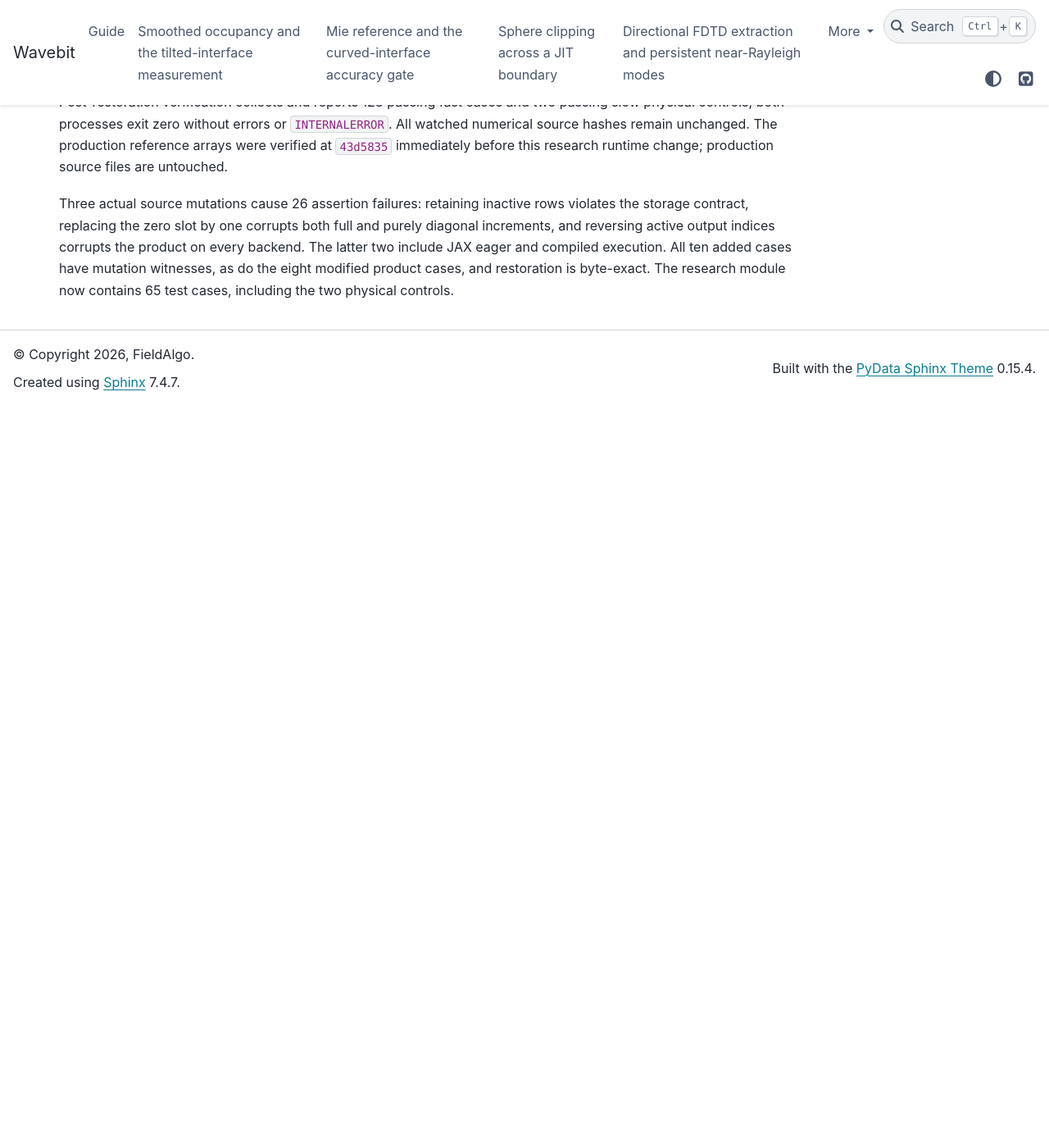
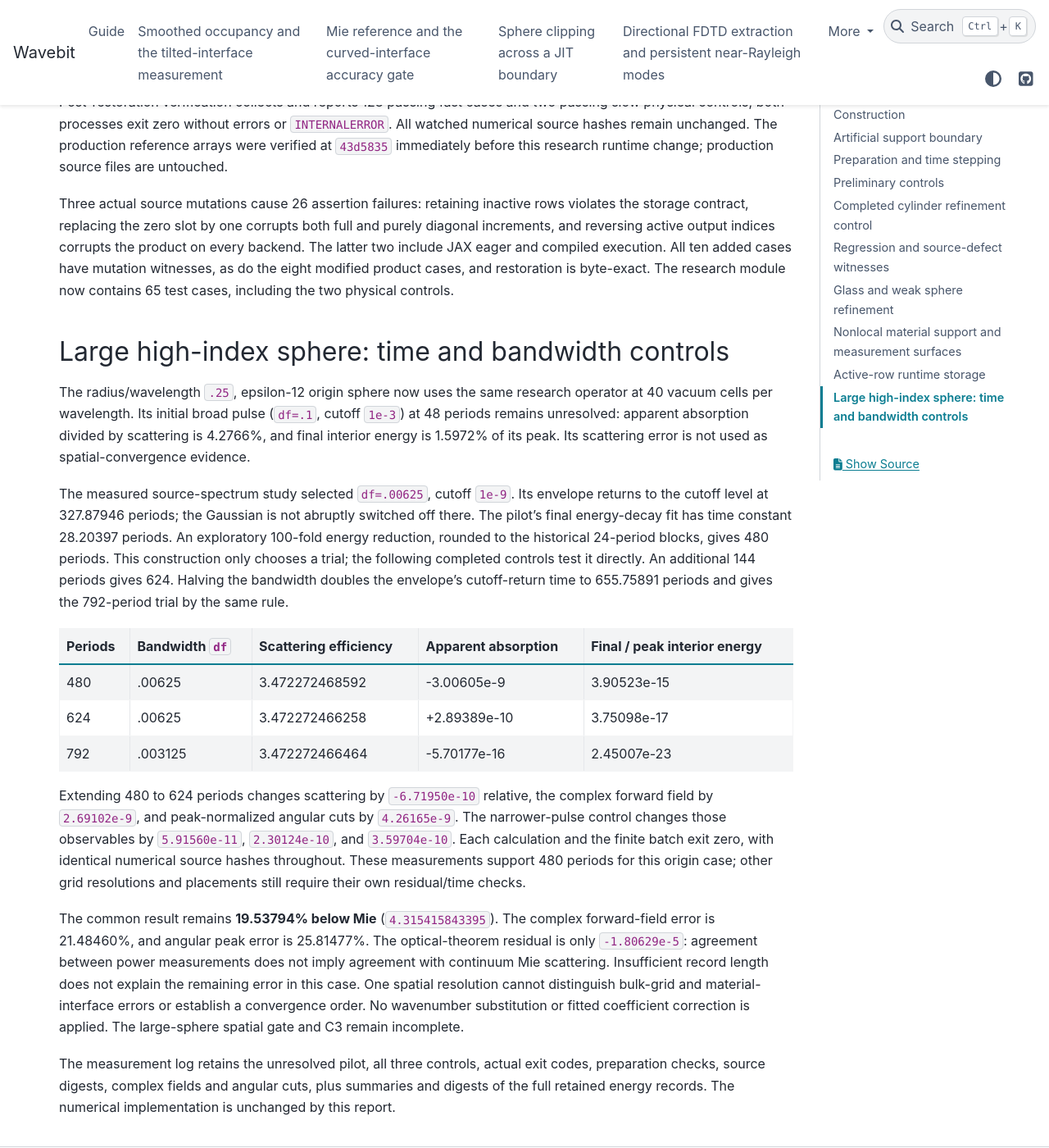
Before and after one commit to fieldalgo/wavebit, a Sphinx documentation site: the page built from docs/fd-symmetric-stencil.md, in a window 1280 px wide and 1400 px high, scrolled down 6824 px. Shown: the whole window at 82% size. Built offline with Sphinx 7.4.7 and the PyData theme 0.15.4, drawn with Linux system fonts in a browser that asks for light colours; before the commit the page ends 7319 px from its top, so only the background shows below that.

Commit message:
Record high-index sphere time and bandwidth controls
Retain the unresolved broad-pulse pilot and three completed narrow-pulse
measurements, including actual exits, source hashes, complex fields,
angular cuts and energy summaries. Confirm time and bandwidth agreement
for the 40-cell origin while preserving its 19.53794 percent Mie error.
Do not infer a spatial convergence order or C3 pass from these controls.

Documentation checks collect and report 65 passing cases with exit zero.
The numerical implementation is unchanged.

Co-Authored-By: Codex <codex@openai.com>

```diff
--- a/docs/fd-symmetric-stencil.md
+++ b/docs/fd-symmetric-stencil.md
@@ -341,3 +341,49 @@ corrupts the product on every backend. The latter two include JAX eager and
 compiled execution. All ten added cases have mutation witnesses, as do the
 eight modified product cases, and restoration is byte-exact. The research
 module now contains 65 test cases, including the two physical controls.
+
+## Large high-index sphere: time and bandwidth controls
+
+The radius/wavelength `.25`, epsilon-12 origin sphere now uses the same
+research operator at 40 vacuum cells per wavelength. Its initial broad pulse
+(`df=.1`, cutoff `1e-3`) at 48 periods remains unresolved: apparent absorption
+divided by scattering is 4.2766%, and final interior energy is 1.5972% of its
+peak. Its scattering error is not used as spatial-convergence evidence.
+
+The measured source-spectrum study selected `df=.00625`, cutoff `1e-9`.
+Its envelope returns to the cutoff level at 327.87946 periods; the Gaussian
+is not abruptly switched off there. The pilot's final energy-decay fit has
+time constant 28.20397 periods. An exploratory 100-fold energy reduction,
+rounded to the historical 24-period blocks, gives 480 periods. This construction
+only chooses a trial; the following completed controls test it directly.
+An additional 144 periods gives 624. Halving the bandwidth doubles the envelope's
+cutoff-return time to 655.75891 periods and gives the 792-period trial by the same rule.
+
+| Periods | Bandwidth `df` | Scattering efficiency | Apparent absorption | Final / peak interior energy |
+| --- | --- | --- | --- | --- |
+| 480 | .00625 | 3.472272468592 | -3.00605e-9 | 3.90523e-15 |
+| 624 | .00625 | 3.472272466258 | +2.89389e-10 | 3.75098e-17 |
+| 792 | .003125 | 3.472272466464 | -5.70177e-16 | 2.45007e-23 |
+
+Extending 480 to 624 periods changes scattering by `-6.71950e-10` relative,
+the complex forward field by `2.69102e-9`, and peak-normalized angular cuts
+by `4.26165e-9`. The narrower-pulse control changes those observables by
+`5.91560e-11`, `2.30124e-10`, and `3.59704e-10`. Each calculation and the
+finite batch exit zero, with identical numerical source hashes throughout.
+These measurements support 480 periods for this origin case; other grid
+resolutions and placements still require their own residual/time checks.
+
+The common result remains **19.53794% below Mie** (`4.315415843395`). The
+complex forward-field error is 21.48460%, and angular peak error is 25.81477%.
+The optical-theorem residual is only `-1.80629e-5`: agreement between power
+measurements does not imply agreement with continuum Mie scattering.
+Insufficient record length does not explain the remaining error in this case.
+One spatial resolution cannot distinguish bulk-grid and material-interface
+errors or establish a convergence order. No wavenumber substitution or fitted
+coefficient correction is applied. The large-sphere spatial gate and C3 remain
+incomplete.
+
+The measurement log retains the unresolved pilot, all three controls, actual
+exit codes, preparation checks, source digests, complex fields and angular
+cuts, plus summaries and digests of the full retained energy records. The
+numerical implementation is unchanged by this report.
```
Also changed, not shown: docs/fd-mie-validation.md (+11 -0 lines).
